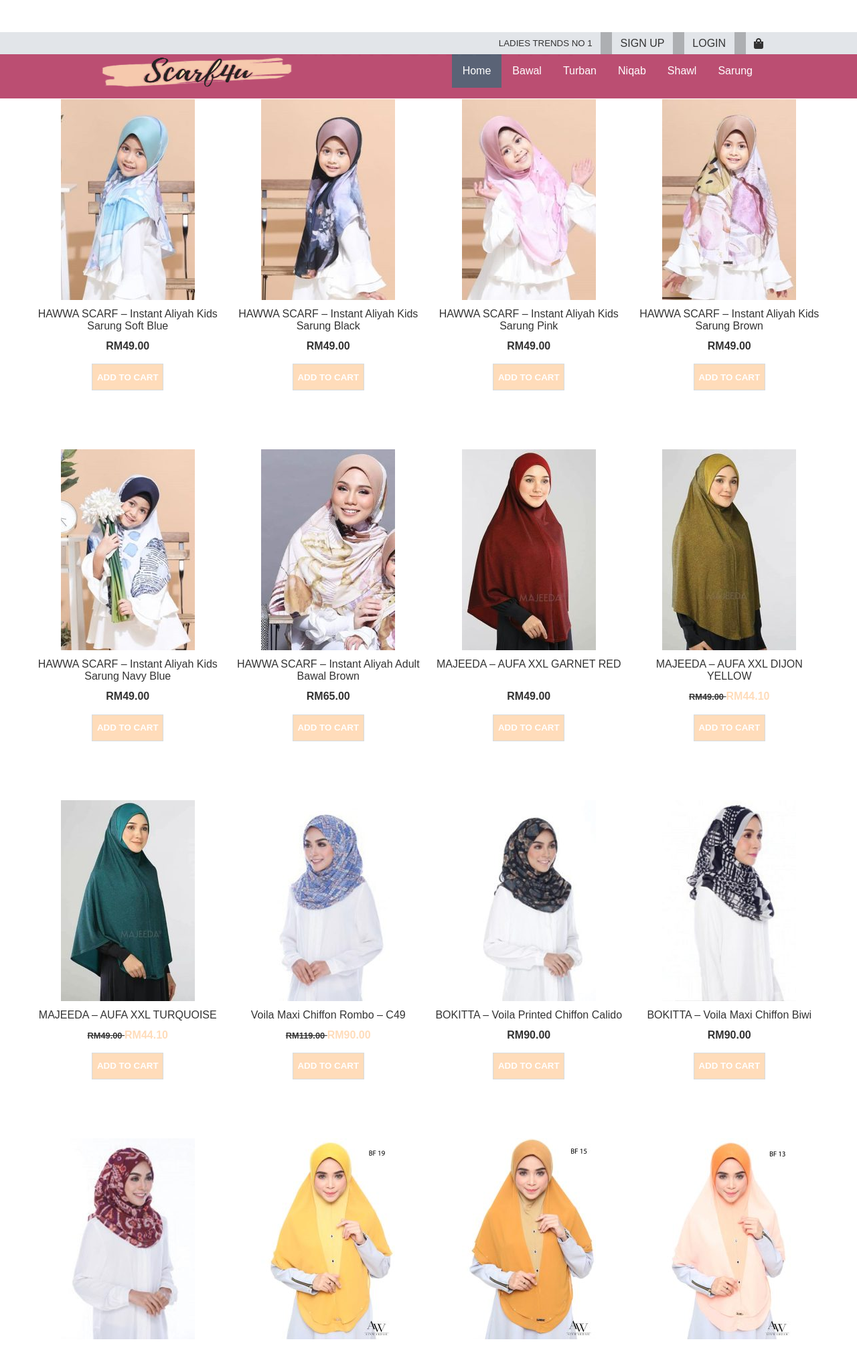
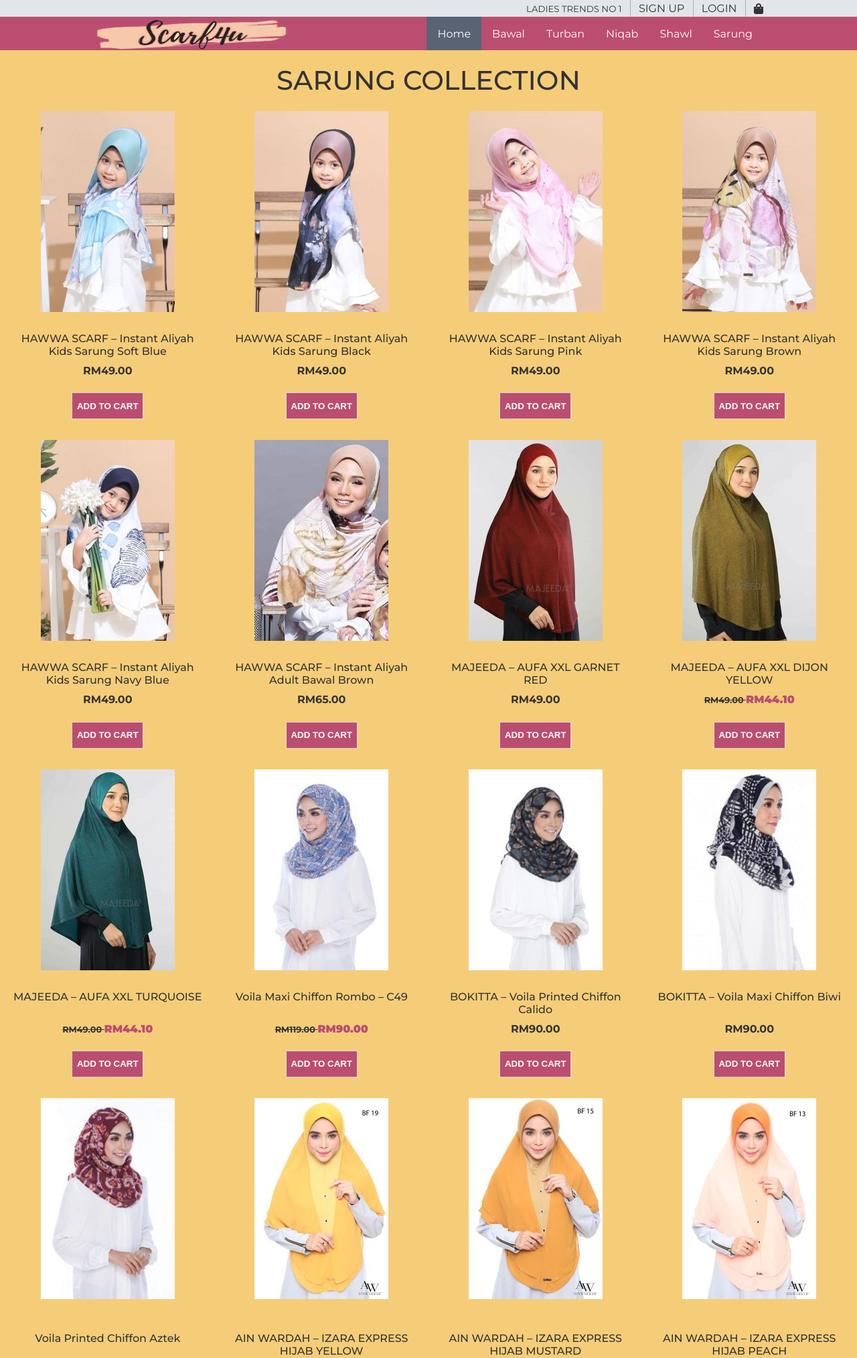
Before and after one commit to sabrinasyazwani97/WebAppAssignment, a PHP site: page /sarung.php in a window 1280 px wide. Shown: the top 2028 px of the page at 67% size. Run offline with PHP 8.4, Linux system fonts and the light colour scheme; some libraries are stand-ins or nearby versions.

Commit message:
Update sarung.css

```diff
--- a/sarung.css
+++ b/sarung.css
@@ -1,32 +1,40 @@
-body{
-  font-family: Arial, sans-serif;
-  font-size: 100%;
-  margin: 3em auto 1em auto;
+article.sarung{
+  background-color: #f5cd79;
 }
 
-table{
-  text-align: center;
-  margin-left: auto;
-  margin-right: auto;
-  padding: 2em;
-  align-self: center;
+.all_image{
+  padding-top: 75px;
 }
 
-h2, div, p{
+.one_image{
+  padding-bottom: 20px;
+}
+
+#sarung-title{
+  font-size: 40px;
+	font-weight: 500;
   text-align: center;
-  padding:  0em 0.5em 0.5em 0.5em;
+}
+
+.sarung_table{
+  text-align: center;
+  padding: auto 2em 1.5em 2em;
+  align-self: center;
+  table-layout: auto;
+  max-width: 2000px;
+	margin: 0 auto;
 }
 
 td, tr{
-  /*border-style: dotted;*/
   vertical-align: text-top;
   width: 20em;
-  margin: 0em 1em 1em 1em;
+  padding: 0em 1em 0.5em 1em;
 }
 
-button{
+.addCartBtn{
   margin-top: 1em;
-  background-color: #FFDCBA;
+  background-color: #bb4c71;
+	opacity: .99;
   color: white;
   border: 1px solid #D6DBDF;
   height: 3em;
@@ -35,22 +43,27 @@ button{
   font-weight: bold;
 }
 
-button:hover{
-  color: black;
-  border-color: black;
+.addCartBtn:hover{
+  cursor: pointer;
+	background-color: #ffdcba;
+	border: 1px solid #ffdcba;
+	color: #333;
 }
 
-text#promo{
-  color: #FFDCBA;
-  font-weight: bold;
+#name{
+  font-weight: 500;
 }
 
-text#price{
-  font-weight: bold;
+#promo{
+  color: #bb4c71;
+  font-weight: bolder;
 }
 
-text#oldprice{
+#price{
+  font-weight: bolder;
+}
+
+#oldprice{
   text-decoration: line-through;
   font-size: 0.8em;
-  font-weight: bold;
 }
```
